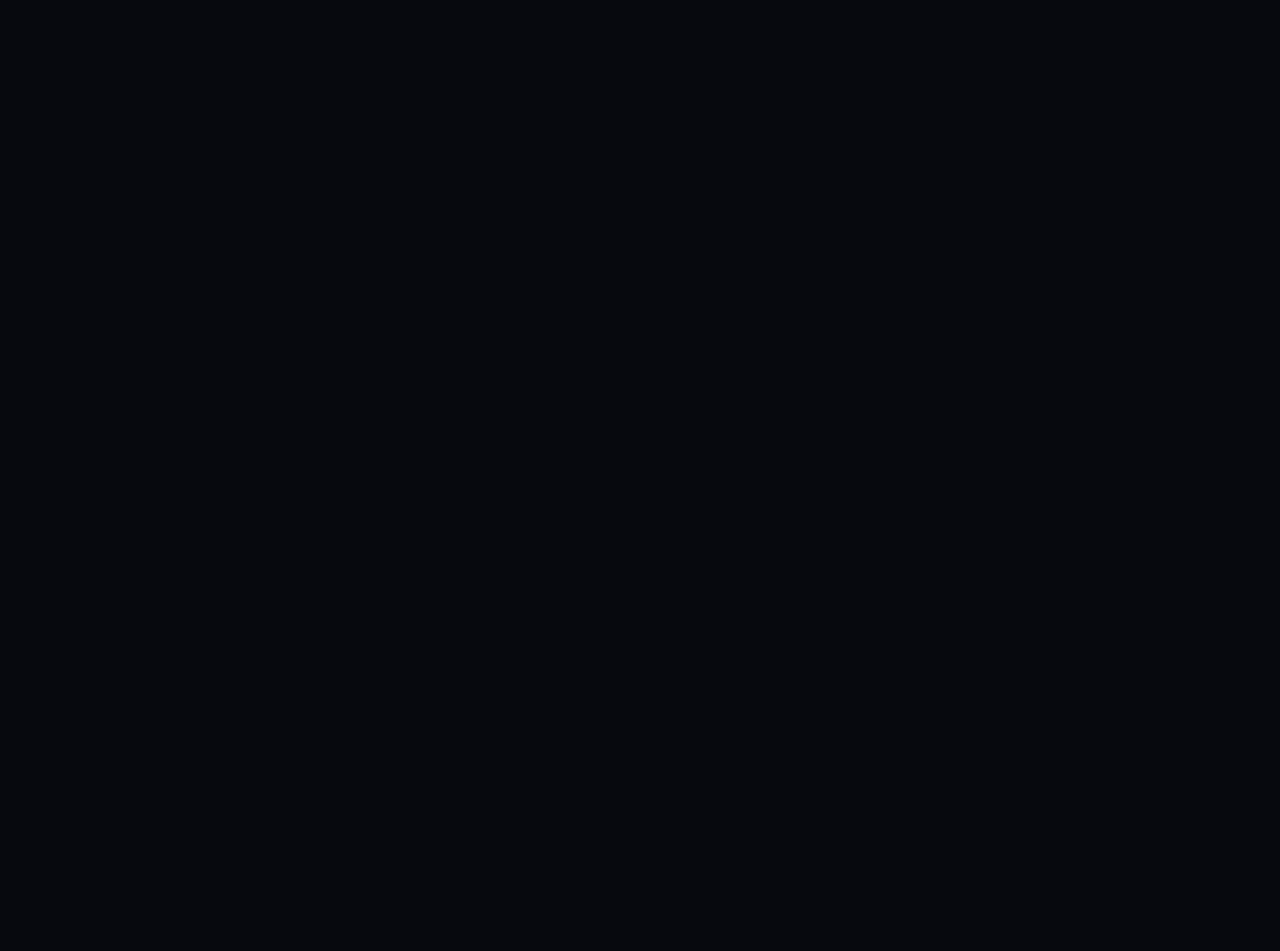
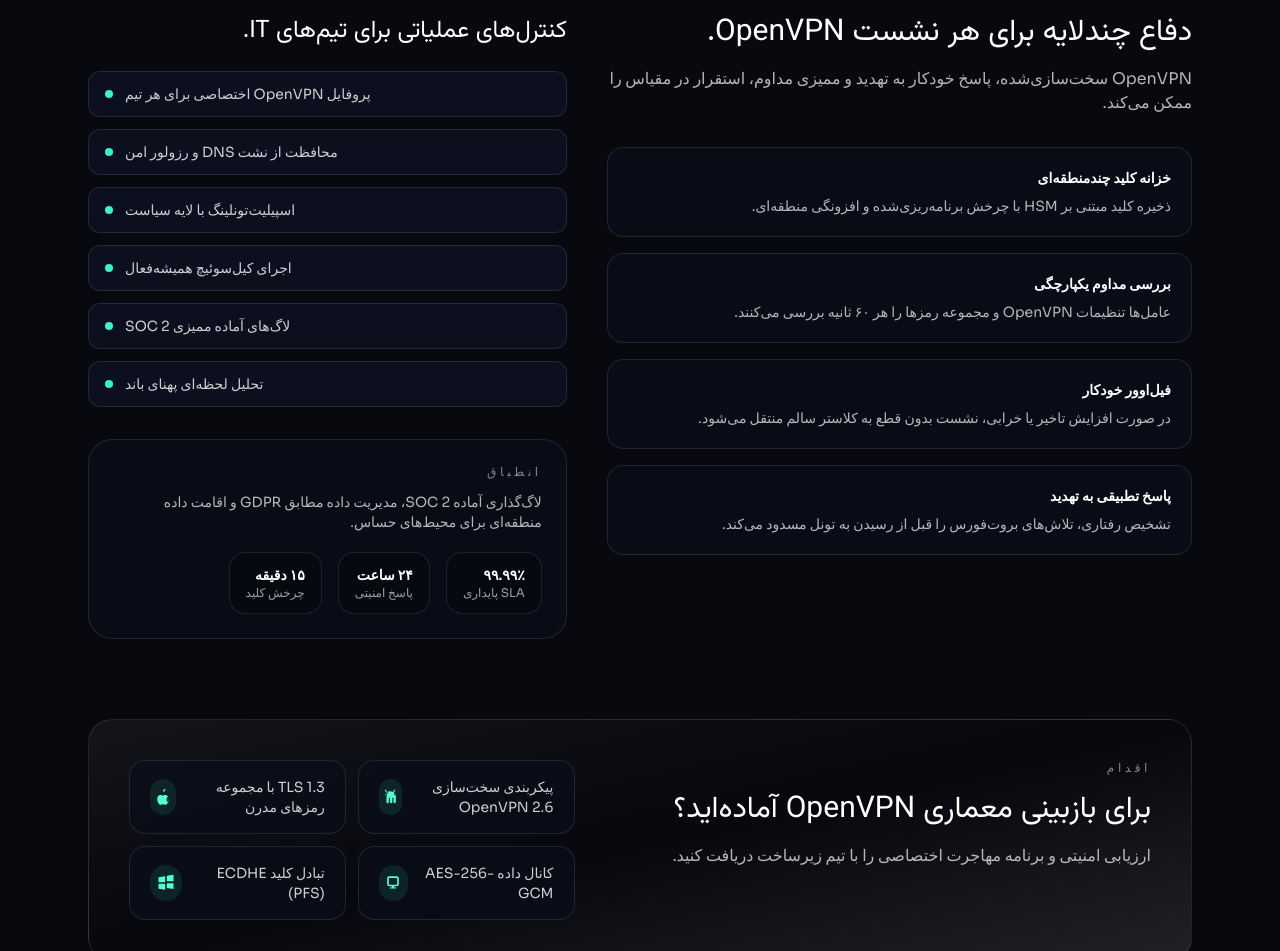
Before and after one commit to ehsandata/sepandvpn, a React (Vite) app: page /download in a window 1280 px wide. Before the commit this address had no page. Shown: the part 921-1872 px from the top of the page. Before the commit the page ends 800 px from the top, so only its background shows below. Built offline with nearby package versions, Linux system fonts and the light colour scheme.

Commit message:
Rename security route to download

```diff
--- a/src/App.jsx
+++ b/src/App.jsx
@@ -10,7 +10,7 @@
     <div dir={dir} className={dir === "rtl" ? "rtl" : ""}>
       <Routes>
         <Route path="/" element={<Home />} />
-        <Route path="/security" element={<Security />} />
+        <Route path="/download" element={<Security />} />
       </Routes>
     </div>
   );
--- a/src/components/Navbar.jsx
+++ b/src/components/Navbar.jsx
@@ -24,7 +24,7 @@
         <NavLink to="/" className={navLinkClasses}>
           {t.common.navServers}
         </NavLink>
-        <NavLink to="/security" className={navLinkClasses}>
+        <NavLink to="/download" className={navLinkClasses}>
           {t.common.navSecurity}
         </NavLink>
         <span className="text-sm text-white/60">{t.common.navTechnology}</span>
--- a/src/pages/Home.jsx
+++ b/src/pages/Home.jsx
@@ -8,6 +8,60 @@
   const { t, dir } = useI18n();
   const [routeIndex, setRouteIndex] = useState(0);
   const routes = t.home.liveRoutes || [];
+  const platforms = [
+    {
+      id: "android",
+      label: t.home.securityStack.stack[0],
+      href: "#android",
+      icon: (
+        <svg viewBox="0 0 24 24" className="h-5 w-5" aria-hidden="true">
+          <path
+            fill="currentColor"
+            d="M7.5 6.5 5.8 3.8a.6.6 0 0 1 1-.6l1.8 2.9a6.7 6.7 0 0 1 6.8 0l1.8-2.9a.6.6 0 0 1 1 .6l-1.7 2.7A6.4 6.4 0 0 1 19 11v7.1a1.4 1.4 0 0 1-2.8 0V13h-1.4v5.1a1.4 1.4 0 0 1-2.8 0V13h-1.4v5.1a1.4 1.4 0 0 1-2.8 0V11a6.4 6.4 0 0 1 2.2-4.5ZM7 9.5a.7.7 0 1 0 0-1.4.7.7 0 0 0 0 1.4Zm10 0a.7.7 0 1 0 0-1.4.7.7 0 0 0 0 1.4Z"
+          />
+        </svg>
+      ),
+    },
+    {
+      id: "ios",
+      label: t.home.securityStack.stack[1],
+      href: "#ios",
+      icon: (
+        <svg viewBox="0 0 24 24" className="h-5 w-5" aria-hidden="true">
+          <path
+            fill="currentColor"
+            d="M16.7 13.6c0 2.4 2.1 3.2 2.1 3.2s-1.6 4.6-3.8 4.6c-1 0-1.8-.7-2.8-.7s-2 .7-3 .7c-2.1.1-4.1-4-4.1-7 0-3 1.9-4.6 3.7-4.7 1-.1 2 .8 2.7.8.7 0 1.8-.9 3.1-.8.6 0 2.4.2 3.5 2-2.9 1.7-2.4 5.9.6 6.9Zm-2.5-9c.5-.6.8-1.5.7-2.4-.7 0-1.6.5-2.1 1.1-.5.6-.9 1.5-.7 2.4.8.1 1.6-.4 2.1-1.1Z"
+          />
+        </svg>
+      ),
+    },
+    {
+      id: "macos",
+      label: t.home.securityStack.stack[2],
+      href: "#macos",
+      icon: (
+        <svg viewBox="0 0 24 24" className="h-5 w-5" aria-hidden="true">
+          <path
+            fill="currentColor"
+            d="M5 6.5A2.5 2.5 0 0 1 7.5 4h9A2.5 2.5 0 0 1 19 6.5v7A2.5 2.5 0 0 1 16.5 16h-3v1.5h2a.5.5 0 0 1 0 1h-7a.5.5 0 0 1 0-1h2V16h-3A2.5 2.5 0 0 1 5 13.5v-7Zm2.5-.5a.5.5 0 0 0-.5.5v7a.5.5 0 0 0 .5.5h9a.5.5 0 0 0 .5-.5v-7a.5.5 0 0 0-.5-.5h-9Z"
+          />
+        </svg>
+      ),
+    },
+    {
+      id: "windows",
+      label: t.home.securityStack.stack[3],
+      href: "#windows",
+      icon: (
+        <svg viewBox="0 0 24 24" className="h-5 w-5" aria-hidden="true">
+          <path
+            fill="currentColor"
+            d="M3 5.2 11 4v7H3V5.2Zm0 13.6V13h8v7l-8-1.2Zm10-6.6h8v7l-8-1.2v-5.8Zm0-8.8 8-1.2v7.8h-8V3.4Z"
+          />
+        </svg>
+      ),
+    },
+  ];
 
   useEffect(() => {
     if (routes.length <= 1) return;
@@ -48,7 +102,7 @@
                 {t.common.ctaTrial}
               </button>
               <Link
-                to="/security"
+                to="/download"
                 className="rounded-full border border-white/20 px-6 py-3 text-sm text-white/80 transition hover:border-white/60"
               >
                 {t.common.ctaNetwork}
@@ -124,15 +178,18 @@
               </p>
               <h2 className="mt-4 font-display text-3xl">{t.home.securityStack.title}</h2>
               <p className="mt-4 text-white/70">{t.home.securityStack.copy}</p>
-              <div className="mt-6 space-y-3">
-                {t.home.securityStack.stack.map((item) => (
-                  <div
-                    key={item}
-                    className="flex items-center gap-3 rounded-xl border border-white/10 bg-ink-800/60 px-4 py-3 rtl-reverse"
+              <div className="mt-6 grid gap-3 sm:grid-cols-2">
+                {platforms.map((platform) => (
+                  <a
+                    key={platform.id}
+                    href={platform.href}
+                    className="flex items-center gap-3 rounded-xl border border-white/10 bg-ink-800/60 px-4 py-3 text-sm text-white/80 transition hover:border-neon-500/60 rtl-reverse"
                   >
-                    <span className="h-2 w-2 rounded-full bg-neon-500" />
-                    <span className="text-sm text-white/80">{item}</span>
-                  </div>
+                    <span className="grid h-9 w-9 place-items-center rounded-full bg-neon-500/10 text-neon-400">
+                      {platform.icon}
+                    </span>
+                    <span>{platform.label}</span>
+                  </a>
                 ))}
               </div>
             </div>
--- a/src/pages/Security.jsx
+++ b/src/pages/Security.jsx
@@ -5,6 +5,60 @@
 
 export default function Security() {
   const { t } = useI18n();
+  const platforms = [
+    {
+      id: "android",
+      label: t.home?.securityStack?.stack?.[0] || "Android",
+      href: "#android",
+      icon: (
+        <svg viewBox="0 0 24 24" className="h-5 w-5" aria-hidden="true">
+          <path
+            fill="currentColor"
+            d="M7.5 6.5 5.8 3.8a.6.6 0 0 1 1-.6l1.8 2.9a6.7 6.7 0 0 1 6.8 0l1.8-2.9a.6.6 0 0 1 1 .6l-1.7 2.7A6.4 6.4 0 0 1 19 11v7.1a1.4 1.4 0 0 1-2.8 0V13h-1.4v5.1a1.4 1.4 0 0 1-2.8 0V13h-1.4v5.1a1.4 1.4 0 0 1-2.8 0V11a6.4 6.4 0 0 1 2.2-4.5ZM7 9.5a.7.7 0 1 0 0-1.4.7.7 0 0 0 0 1.4Zm10 0a.7.7 0 1 0 0-1.4.7.7 0 0 0 0 1.4Z"
+          />
+        </svg>
+      ),
+    },
+    {
+      id: "ios",
+      label: t.home?.securityStack?.stack?.[1] || "iOS",
+      href: "#ios",
+      icon: (
+        <svg viewBox="0 0 24 24" className="h-5 w-5" aria-hidden="true">
+          <path
+            fill="currentColor"
+            d="M16.7 13.6c0 2.4 2.1 3.2 2.1 3.2s-1.6 4.6-3.8 4.6c-1 0-1.8-.7-2.8-.7s-2 .7-3 .7c-2.1.1-4.1-4-4.1-7 0-3 1.9-4.6 3.7-4.7 1-.1 2 .8 2.7.8.7 0 1.8-.9 3.1-.8.6 0 2.4.2 3.5 2-2.9 1.7-2.4 5.9.6 6.9Zm-2.5-9c.5-.6.8-1.5.7-2.4-.7 0-1.6.5-2.1 1.1-.5.6-.9 1.5-.7 2.4.8.1 1.6-.4 2.1-1.1Z"
+          />
+        </svg>
+      ),
+    },
+    {
+      id: "macos",
+      label: t.home?.securityStack?.stack?.[2] || "macOS",
+      href: "#macos",
+      icon: (
+        <svg viewBox="0 0 24 24" className="h-5 w-5" aria-hidden="true">
+          <path
+            fill="currentColor"
+            d="M5 6.5A2.5 2.5 0 0 1 7.5 4h9A2.5 2.5 0 0 1 19 6.5v7A2.5 2.5 0 0 1 16.5 16h-3v1.5h2a.5.5 0 0 1 0 1h-7a.5.5 0 0 1 0-1h2V16h-3A2.5 2.5 0 0 1 5 13.5v-7Zm2.5-.5a.5.5 0 0 0-.5.5v7a.5.5 0 0 0 .5.5h9a.5.5 0 0 0 .5-.5v-7a.5.5 0 0 0-.5-.5h-9Z"
+          />
+        </svg>
+      ),
+    },
+    {
+      id: "windows",
+      label: t.home?.securityStack?.stack?.[3] || "Windows",
+      href: "#windows",
+      icon: (
+        <svg viewBox="0 0 24 24" className="h-5 w-5" aria-hidden="true">
+          <path
+            fill="currentColor"
+            d="M3 5.2 11 4v7H3V5.2Zm0 13.6V13h8v7l-8-1.2Zm10-6.6h8v7l-8-1.2v-5.8Zm0-8.8 8-1.2v7.8h-8V3.4Z"
+          />
+        </svg>
+      ),
+    },
+  ];
 
   return (
     <div className="min-h-screen bg-ink-950 text-white">
@@ -54,10 +108,17 @@
                 <span className="text-ember-400">{t.security.threatConsole.status}</span>
               </div>
               <div className="mt-6 grid gap-4">
-                {t.security.controls.items.slice(0, 3).map((item) => (
-                  <div key={item} className="rounded-2xl border border-white/10 bg-ink-950/60 p-4">
-                    <p className="text-sm text-white">{item}</p>
-                  </div>
+                {platforms.map((platform) => (
+                  <a
+                    key={platform.id}
+                    href={platform.href}
+                    className="flex items-center gap-3 rounded-2xl border border-white/10 bg-ink-950/60 p-4 text-sm text-white/80 transition hover:border-neon-500/60 rtl-reverse"
+                  >
+                    <span className="grid h-9 w-9 place-items-center rounded-full bg-neon-500/10 text-neon-400">
+                      {platform.icon}
+                    </span>
+                    <span>{platform.label}</span>
+                  </a>
                 ))}
               </div>
               <div className="mt-6 rounded-2xl border border-white/10 bg-ink-950 p-5">
@@ -129,15 +190,19 @@
                 <h2 className="mt-4 font-display text-3xl">{t.security.action.title}</h2>
                 <p className="mt-4 text-white/70">{t.security.action.copy}</p>
               </div>
-              <div className="flex flex-col gap-4">
-                <input
-                  className="w-full rounded-full border border-white/15 bg-ink-950/70 px-5 py-3 text-sm text-white placeholder:text-white/40"
-                  placeholder={t.common.workEmail}
-                />
-                <button className="rounded-full bg-neon-500 px-6 py-3 text-sm font-semibold text-ink-950 shadow-glow">
-                  {t.common.requestAssessment}
-                </button>
-                <p className="text-xs text-white/50">{t.common.responseTime}</p>
+              <div className="grid gap-3 sm:grid-cols-2">
+                {platforms.map((platform) => (
+                  <a
+                    key={`${platform.id}-download`}
+                    href={platform.href}
+                    className="flex items-center gap-3 rounded-2xl border border-white/10 bg-ink-900/70 px-5 py-4 text-sm text-white/80 transition hover:border-neon-500/60 rtl-reverse"
+                  >
+                    <span className="grid h-9 w-9 place-items-center rounded-full bg-neon-500/10 text-neon-400">
+                      {platform.icon}
+                    </span>
+                    <span>{platform.label}</span>
+                  </a>
+                ))}
               </div>
             </div>
           </div>
```
